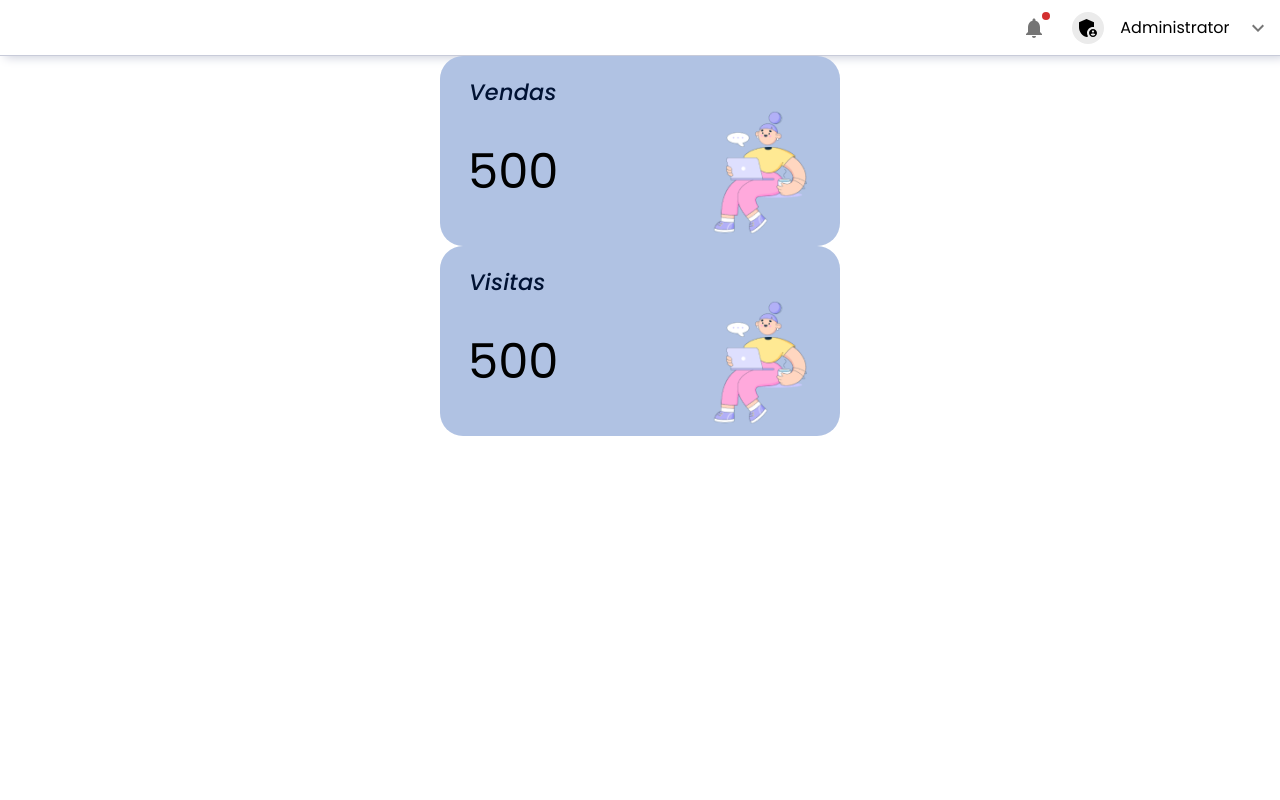
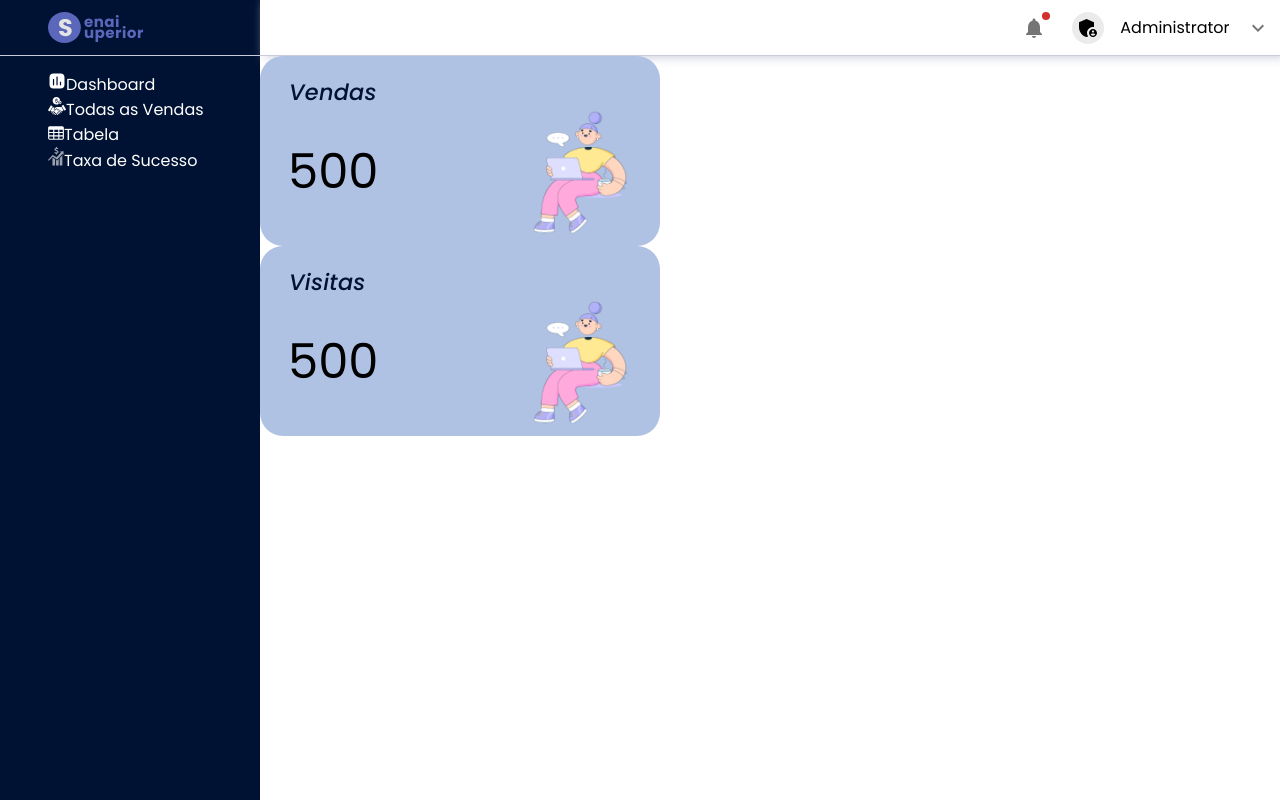
Before and after one commit to Senai-Dev-ops/Front, a React app: page / in a window 1280 px wide. Built offline with nearby package versions, Linux system fonts and the light colour scheme.

Commit message:
ConfigChart && Home

```diff
--- a/package.json
+++ b/package.json
@@ -10,7 +10,9 @@
     "@testing-library/jest-dom": "^5.14.1",
     "@testing-library/react": "^12.0.0",
     "@testing-library/user-event": "^13.2.1",
+    "chart.js": "^3.7.1",
     "react": "^17.0.2",
+    "react-chartjs-2": "^4.0.1",
     "react-dom": "^17.0.2",
     "react-router-dom": "^6.2.2",
     "react-scripts": "5.0.0",
--- a/src/pages/Home/index.js
+++ b/src/pages/Home/index.js
@@ -3,10 +3,15 @@ import Cards from "../../components/Cards";
 import GirlWorkflowImg from "../../assets/img-card1.png";
 import "./style.css";
 import Header from "../../components/header";
+import Side from "../../components/NavSide";
 
 const Home = () => {
   return (
     <article className="container">
+      <div className="navbar">
+        <Side />
+      </div>
+      <div className="content">
         <Header />
         <div className="container-cards">
           <Cards
@@ -25,6 +30,7 @@ const Home = () => {
             image={GirlWorkflowImg}
           />
         </div>
+      </div>
     </article>
   );
 };
--- a/src/pages/Home/style.css
+++ b/src/pages/Home/style.css
@@ -1,11 +1,18 @@
 article.container {
   width: 100%;
   display: flex;
-  flex-direction: column;
   justify-content: center;
-  align-items: center;
 }
 
 .container-cards {
   width: 400px;
 }
+
+div.navbar {
+  width: 260px;
+  display: flex;
+}
+
+div.content {
+  width: calc(100% - 260px);
+}
```
Also changed, not shown: src/service/Chart.js (added, +24 -0 lines), 2 other files. Lines whose indentation alone changed are shown as unchanged.
